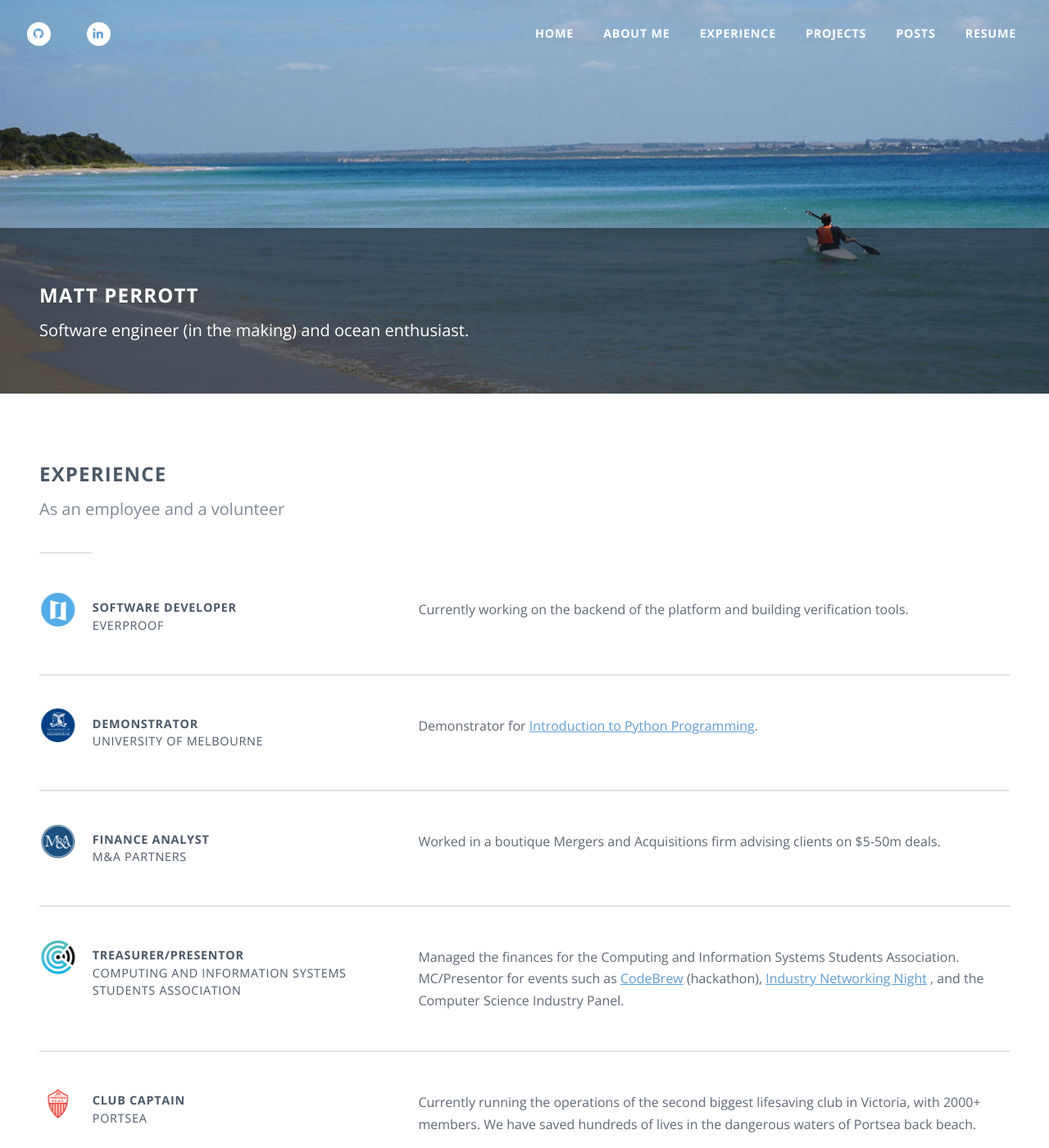
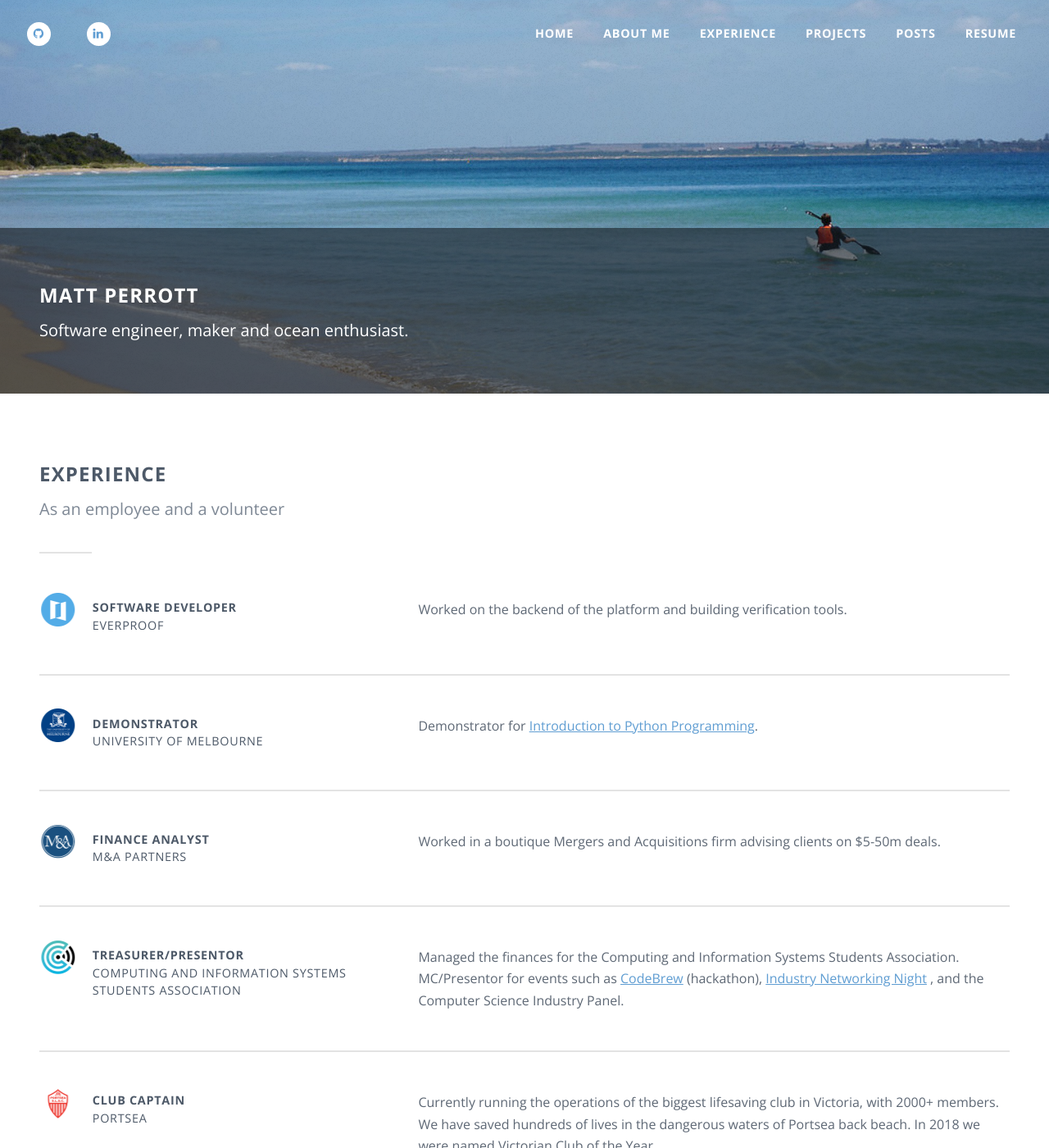
Before and after one commit to peroh/me, a Jekyll site: the page built from index.md, in a window 1280 px wide and 1400 px high. Shown: the whole window at 82% size. Built offline with Jekyll 4.4.1, drawn with Linux system fonts in a browser that asks for light colours; nearby versions of some CDN libraries; comment, search, counter and statistics services are not loaded; some of the changed text lies outside the part shown.

Commit message:
Update info after graduating

```diff
--- a/_data/experiences.yml
+++ b/_data/experiences.yml
@@ -3,44 +3,42 @@
   link: "http://everproof.com"
   image_class: "icon-everproof"
   description:
-    short: "Currently working on the backend of the platform and building
-            verification tools."
+    short: "Worked on the backend of the platform and building
+      verification tools."
     long:
-      "I am predominantly a backend developer at Everproof, but I will help out
-      wherever I can. I started off as an intern in 2017, and am now working
-      part-time while I complete my Masters.\n
+      "I was predominantly a backend developer at Everproof, but I helped out
+      wherever I could. I started off as an intern in 2017, and then worked
+      part-time while I completed my Masters.\n
 
       <div class=\"row\">
-        <div class=\"6u\">
-          <em>Technologies</em><br><br>
-          <ul>
-            <li>Python (with Django)</li>
-            <li>Django REST Framework</li>
-            <li>SQL (Postgres)</li>
-            <li>HTML, CSS, JS, Jekyll</li>
-            <li>Git</li>
-          </ul>
-        </div>
-        <div class=\"6u\">
-          <em>Projects</em><br><br>
-          <ul>
-            <li>Admin application</li>
-            <li>Verification applications</li>
-            <li>Growth Model</li>
-            <li>Static site</li>
-          </ul>
-        </div>
+      <div class=\"6u\">
+      <em>Technologies</em><br><br>
+      <ul>
+      <li>Python (with Django)</li>
+      <li>Django REST Framework</li>
+      <li>SQL (Postgres)</li>
+      <li>HTML, CSS, JS, Jekyll</li>
+      <li>Git</li>
+      </ul>
+      </div>
+      <div class=\"6u\">
+      <em>Projects</em><br><br>
+      <ul>
+      <li>Admin application</li>
+      <li>Verification applications</li>
+      <li>Growth Model</li>
+      <li>Static site</li>
+      </ul>
+      </div>
       </div>"
-
 
 - role: "Demonstrator"
   organisation: "University of Melbourne"
   link: "http://www.unimelb.edu.au/"
   description:
     short: "Demonstrator for [Introduction to Python Programming](
-            https://handbook.unimelb.edu.au/2017/subjects/comp90059)."
-    long:
-      "Demonstrator for [Introduction to Python
+      https://handbook.unimelb.edu.au/2017/subjects/comp90059)."
+    long: "Demonstrator for [Introduction to Python
       Programming](https://handbook.unimelb.edu.au/2017/subjects/comp90059).\n
 
       I ran workshops for Grad Students who are new to programming.\n Students
@@ -53,7 +51,7 @@
   image_class: "icon-mapartners"
   description:
     short: "Worked in a boutique Mergers and Acquisitions firm advising clients
-            on $5-50m deals."
+      on $5-50m deals."
     long:
       "Worked in a boutique Mergers and Acquisitions firm advising clients on
       $5-50m deals.\n
@@ -61,13 +59,13 @@
       *Deals*\n
 
       * Ferguson Fisheries - developed off balance sheet funding structures for
-        the sale and leaseback of Australian seafood quota\n
+      the sale and leaseback of Australian seafood quota\n
       * NY Bagels - advised on sale to Pacific Equity Partners as a bolt on
-        acquisition to an existing bakery operation\n
+      acquisition to an existing bakery operation\n
       * Bluebird (Pepsico Inc) - worked on divestment of their 'Flemings' muesli
-        bar business\n
+      bar business\n
       * Kadac - advised on the sale of the business New Development
-        Corporation\n
+      Corporation\n
 
       *Role*\n
 
@@ -75,7 +73,7 @@
       * Financial analysis on private and public companies\n
       * Build financial models\n
       * Create investor documents such as Information Memorandums and market
-        updates\n
+      updates\n
       * Work daily with C-level executives\n
       "
 
@@ -84,19 +82,19 @@
   link: "https://cissa.org.au/"
   description:
     short:
-      "Managed the finances for the Computing and Information Systems Students
+      'Managed the finances for the Computing and Information Systems Students
       Association. MC/Presentor for events such as
-      <a href=\"https://codebrew.com.au/\" target=\"_blank\">CodeBrew</a>
+      <a href="https://codebrew.com.au/" target="_blank">CodeBrew</a>
       (hackathon),
-      <a href=\"https://www.facebook.com/pg/cissa.unimelb/photos/?tab=album&album_id=1914302928846428\"
-      target=\"_blank\">Industry Networking Night</a>
-      , and the Computer Science Industry Panel."
+      <a href="https://www.facebook.com/pg/cissa.unimelb/photos/?tab=album&album_id=1914302928846428"
+      target="_blank">Industry Networking Night</a>
+      , and the Computer Science Industry Panel.'
     long:
       "Managed the finances for the Computing and Information Systems Students
       Association. MC/Presentor for events such as:
 
       * <a href=\"https://codebrew.com.au/\" target=\"_blank\">CodeBrew</a>
-        (hackathon),\n
+      (hackathon),\n
       * <a href=\"https://www.facebook.com/pg/cissa.unimelb/photos/?tab=album&album_id=1914302928846428\"
       target=\"_blank\">Industry Networking Night</a>\n
       * <a href=\"https://www.facebook.com/pg/cissa.unimelb/photos/?tab=album&album_id=1893868154223239\"
@@ -121,12 +119,11 @@
   link: "http://www.portseasurf.com.au/"
   image_class: "icon-portsea"
   description:
-    short:
-      "Currently running the operations of the second biggest lifesaving club in
+    short: "Currently running the operations of the biggest lifesaving club in
       Victoria, with 2000+ members. We have saved hundreds of lives in the
-      dangerous waters of Portsea back beach."
-    long:
-      "Currently running the operations of the second biggest lifesaving club in
+      dangerous waters of Portsea back beach. In 2018 we were named Victorian
+      Club of the Year."
+    long: "Currently running the operations of the biggest lifesaving club in
       Victoria, with 2000+ members. We have saved hundreds of lives in the
       dangerous waters of Portsea back beach.
 
--- a/_includes/top-banner.html
+++ b/_includes/top-banner.html
@@ -3,11 +3,13 @@
     <div class="inner">
       <header>
         <h2>Matt Perrott</h2>
-        <p>Software engineer (in the making) and ocean enthusiast.</p>
+        <p>Software engineer, maker and ocean enthusiast.</p>
       </header>
-      <!-- <ul class="actions">
-        <li><a href="/docs/resume.pdf" target="_blank" class="button huge">Resume</a></li>
-      </ul> -->
+      <!--
+        <ul class="actions">
+          <li><a href="/docs/resume.pdf" target="_blank" class="button huge">Resume</a></li>
+        </ul>
+      -->
     </div>
   </div>
 </section>
```
Also changed, not shown: about.html (+56 -46 lines).
